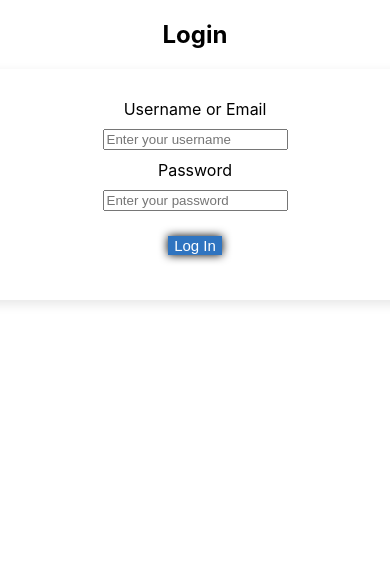
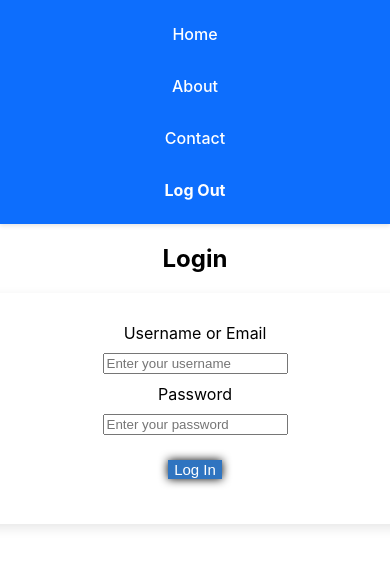
Before and after one commit to royliao23/react_typescript_project, a React (Create React App) app: page /home in a window 390 px wide. Shown: the top 566 px of the page. Built offline with nearby package versions, Linux system fonts and the light colour scheme.

Commit message:
style nav and add router

```diff
--- a/src/App.tsx
+++ b/src/App.tsx
@@ -1,9 +1,10 @@
 import React, { useState } from "react";
-import { BrowserRouter as Router, Routes, Route } from "react-router-dom";
+import { BrowserRouter as Router, Routes, Route, useLocation } from "react-router-dom";
 import Home from "./components/Home";
 import About from "./components/About";
 import Contact from "./components/Contact";
 import Login from "./components/Login";
+import Nav from "./components/Nav";
 
 const App: React.FC = () => {
   const [isLoggedIn, setIsLoggedIn] = useState(false);
@@ -15,15 +16,32 @@ const App: React.FC = () => {
 
   return (
     <Router>
+      <MainApp isLoggedIn={isLoggedIn} onLoginSuccess={handleLoginSuccess} />
+    </Router>
+  );
+};
+
+interface MainAppProps {
+  isLoggedIn: boolean;
+  onLoginSuccess: () => void;
+}
+
+const MainApp: React.FC<MainAppProps> = ({ isLoggedIn, onLoginSuccess }) => {
+  const { pathname } = useLocation(); // Move useLocation to this component
+
+  return (
+    <>
+      {/* Conditionally render Nav if the current path is not "/login" */}
+      {pathname !== "/login" && <Nav />}
       <Routes>
-        <Route path="/login" element={<Login onLoginSuccess={handleLoginSuccess} />} />
+        <Route path="/login" element={<Login onLoginSuccess={onLoginSuccess} />} />
         {isLoggedIn && <Route path="/home" element={<Home />} />}
         {isLoggedIn && <Route path="/about" element={<About />} />}
         {isLoggedIn && <Route path="/contact" element={<Contact />} />}
         {/* Fallback route */}
-        <Route path="*" element={<Login onLoginSuccess={handleLoginSuccess} />} />
+        <Route path="*" element={<Login onLoginSuccess={onLoginSuccess} />} />
       </Routes>
-    </Router>
+    </>
   );
 };
 
--- a/src/components/Home.tsx
+++ b/src/components/Home.tsx
@@ -32,29 +32,11 @@ const Home: React.FC = () => {
     }
   };
 
-  const handleLogout = () => {
-    dispatch(loggedin(false)); // Update the Redux state
-    navigate("/login"); // Redirect to login page
-  };
+
 
   return (
     <div className="home">
-      <nav>
-        <ul className="menu">
-          <li>
-            <Link to="/home">Home</Link>
-          </li>
-          <li>
-            <Link to="/about">About</Link>
-          </li>
-          <li>
-            <Link to="/contact">Contact</Link>
-          </li>
-          <li>
-            <a href="#" onClick={handleLogout}>Log Out</a>
-          </li>
-        </ul>
-      </nav>
+
       <Counter />
       <span className="heading">Taskify</span>
       <InputFeild todo={todo} setTodo={setTodo} handleAdd={handleAdd} />
--- /dev/null
+++ b/src/components/Nav.css
@@ -0,0 +1,68 @@
+/* General navbar styles */
+.navbar {
+    background-color: #0d6efd; /* Primary blue */
+    padding: 1rem;
+    box-shadow: 0 2px 4px rgba(0, 0, 0, 0.1);
+  }
+
+  .navbar-container {
+    max-width: 1200px;
+    margin: 0 auto;
+    display: flex;
+    justify-content: center; /* Center-align menu items */
+  }
+
+  /* Menu styles */
+  .menu {
+    list-style: none;
+    display: flex;
+    gap: 2rem;
+    padding: 0;
+    margin: 0;
+  }
+
+  /* Menu items */
+  .menu-item {
+    position: relative;
+  }
+
+  /* Menu links */
+  .menu-link {
+    color: #ffffff; /* White text */
+    text-decoration: none;
+    font-size: 1rem;
+    font-weight: 500;
+    padding: 0.5rem 1rem;
+    border-radius: 4px;
+    transition: background-color 0.3s, color 0.3s;
+  }
+
+  /* Hover effect */
+  .menu-link:hover {
+    background-color: #ffffff; /* White background */
+    color: #0d6efd; /* Blue text */
+  }
+
+  /* Logout link specific styling */
+  .logout-link {
+    font-weight: bold;
+  }
+
+  /* Active link styling (optional, depends on route) */
+  .menu-link.active {
+    background-color: #ffffff;
+    color: #0d6efd;
+  }
+
+  /* Responsive design */
+  @media (max-width: 768px) {
+    .menu {
+      flex-direction: column;
+      gap: 1rem;
+    }
+
+    .menu-link {
+      text-align: center;
+      display: block;
+    }
+  }
--- /dev/null
+++ b/src/components/Nav.tsx
@@ -0,0 +1,41 @@
+import React from "react";
+import { Link, useNavigate } from "react-router-dom";
+import { useDispatch } from "react-redux";
+import { loggedin } from "../state/counter/counterSlice";
+import "./Nav.css"; // Import CSS for styling
+
+const Nav = () => {
+  const dispatch = useDispatch();
+  const navigate = useNavigate();
+  return (
+    <nav className="navbar">
+      <div className="navbar-container">
+        <ul className="menu">
+          <li className="menu-item">
+            <Link to="/home" className="menu-link">Home</Link>
+          </li>
+          <li className="menu-item">
+            <Link to="/about" className="menu-link">About</Link>
+          </li>
+          <li className="menu-item">
+            <Link to="/contact" className="menu-link">Contact</Link>
+          </li>
+          <li className="menu-item">
+            <a
+              href="#"
+              className="menu-link logout-link"
+              onClick={() => {
+                navigate("/login")
+                dispatch(loggedin(false));
+              }}
+            >
+              Log Out
+            </a>
+          </li>
+        </ul>
+      </div>
+    </nav>
+  );
+};
+
+export default Nav;
```
